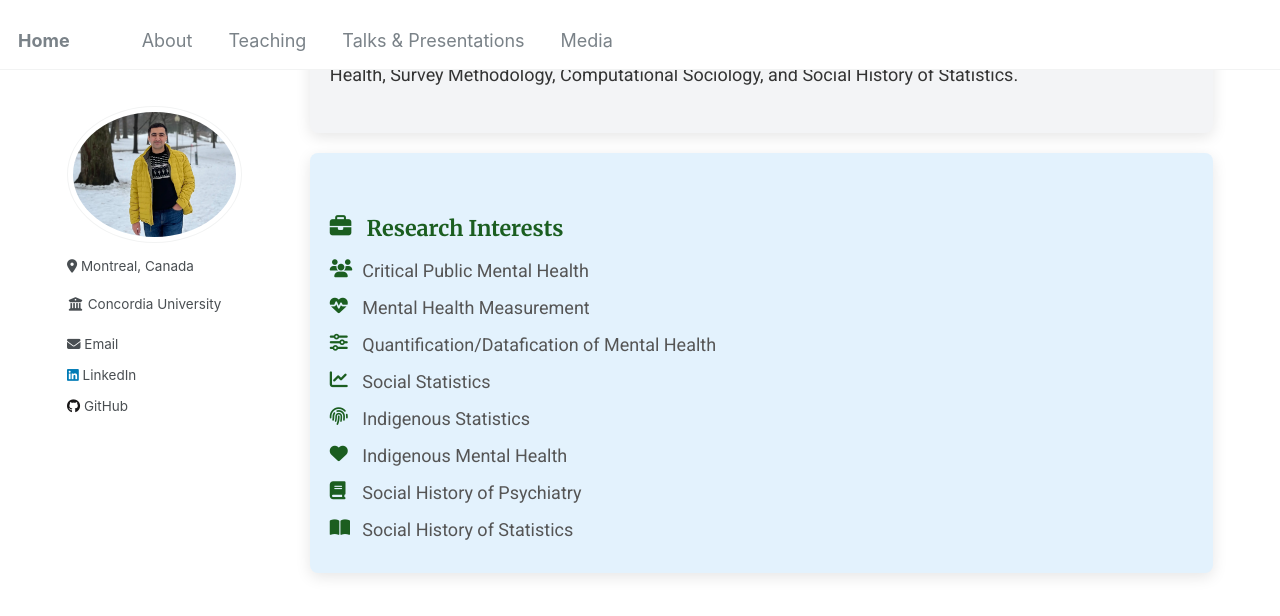
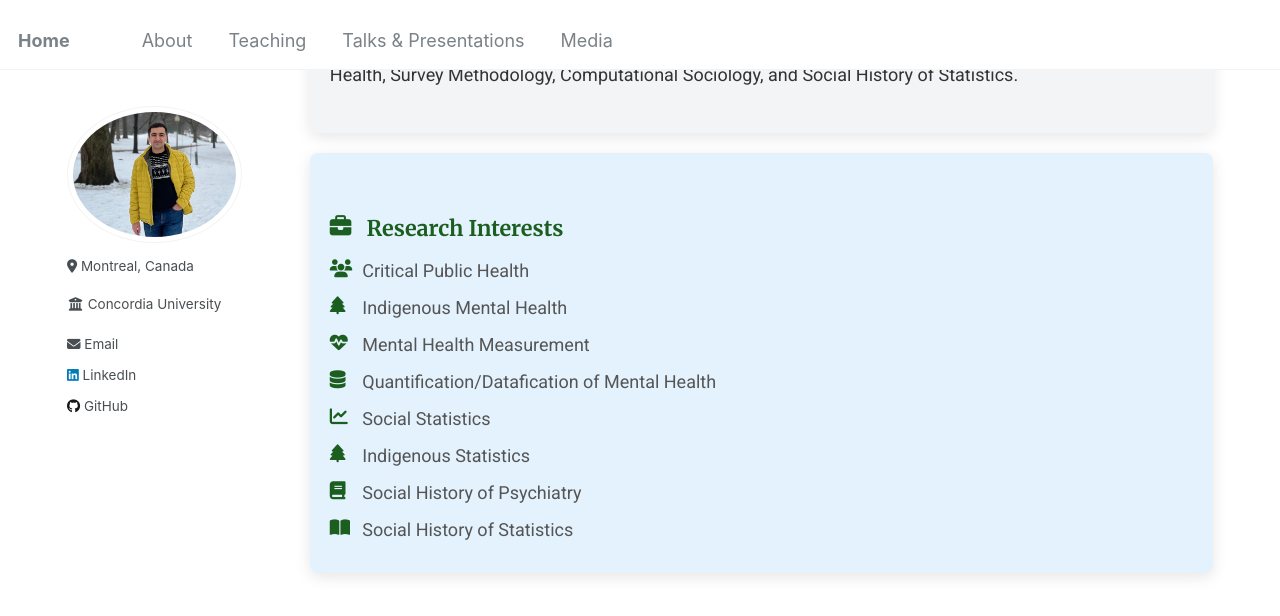
Before and after one commit to Mohsnmonji/mohsnmonji.github.io, a Jekyll site: the page built from about-me.md, in a window 1280 px wide and 900 px high, scrolled down 644 px. Shown: the top 616 px of the window. Built offline with Jekyll 4.4.1, drawn with Linux system fonts in a browser that asks for light colours.

Commit message:
Update about-me.md

```diff
--- a/about-me.md
+++ b/about-me.md
@@ -126,12 +126,12 @@ author_profile: true
 <div class="card">
   <h3><i class="fas fa-briefcase icon"></i> Research Interests</h3>
   <ul>
-    <li><i class="fas fa-users icon"></i> Critical Public Mental Health</li>
+    <li><i class="fas fa-users icon"></i> Critical Public Health</li>
+    <li><i class="fas fa-tree icon"></i> Indigenous Mental Health</li>
     <li><i class="fas fa-heartbeat icon"></i> Mental Health Measurement</li>
-    <li><i class="fas fa-sliders-h icon"></i> Quantification/Datafication of Mental Health</li>
+    <li><i class="fas fa-database icon"></i> Quantification/Datafication of Mental Health</li>
     <li><i class="fas fa-chart-line icon"></i> Social Statistics</li>
-    <li><i class="fas fa-fingerprint icon"></i> Indigenous Statistics</li>
-    <li><i class="fas fa-heart icon"></i> Indigenous Mental Health</li>
+    <li><i class="fas fa-tree icon"></i> Indigenous Statistics</li>
     <li><i class="fas fa-book icon"></i> Social History of Psychiatry</li>
     <li><i class="fas fa-book-open icon"></i> Social History of Statistics</li>
   </ul>
```
